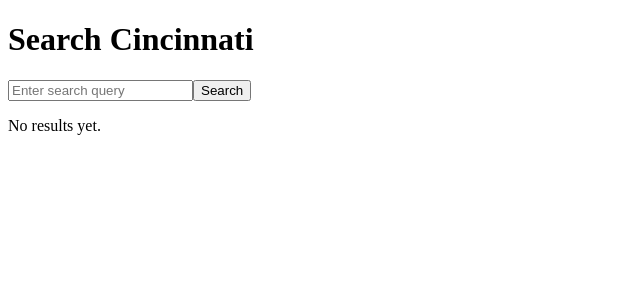
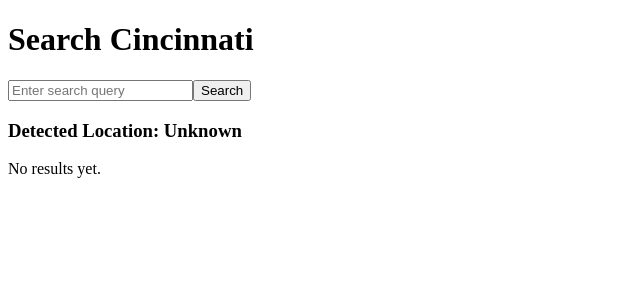
Before and after one commit to Saberstacks/LocationApp, a Next.js app: page / in a window 1280 px wide. Shown: the top 300 px of the page, without its empty margins (0-640 px from the left). Built offline with nearby package versions, Linux system fonts and the light colour scheme.

Commit message:
Update index.js

```diff
--- a/pages/index.js
+++ b/pages/index.js
@@ -4,6 +4,7 @@
   const [query, setQuery] = useState("");
   const [results, setResults] = useState([]);
   const [error, setError] = useState("");
+  const [detectedLocation, setDetectedLocation] = useState("");
 
   const handleSearch = async () => {
     if (!query) {
@@ -20,6 +21,7 @@
 
       if (response.ok) {
         setResults(data.results);
+        setDetectedLocation(data.detectedLocation);
       } else {
         setError(data.error || "An error occurred while fetching results.");
       }
@@ -40,6 +42,7 @@
       <button onClick={handleSearch}>Search</button>
       {error && <p style={{ color: "red" }}>{error}</p>}
       <div>
+        <h3>Detected Location: {detectedLocation || "Unknown"}</h3>
         {results.length > 0 ? (
           results.map((result, index) => (
             <div key={index} style={{ marginBottom: "10px" }}>
```
